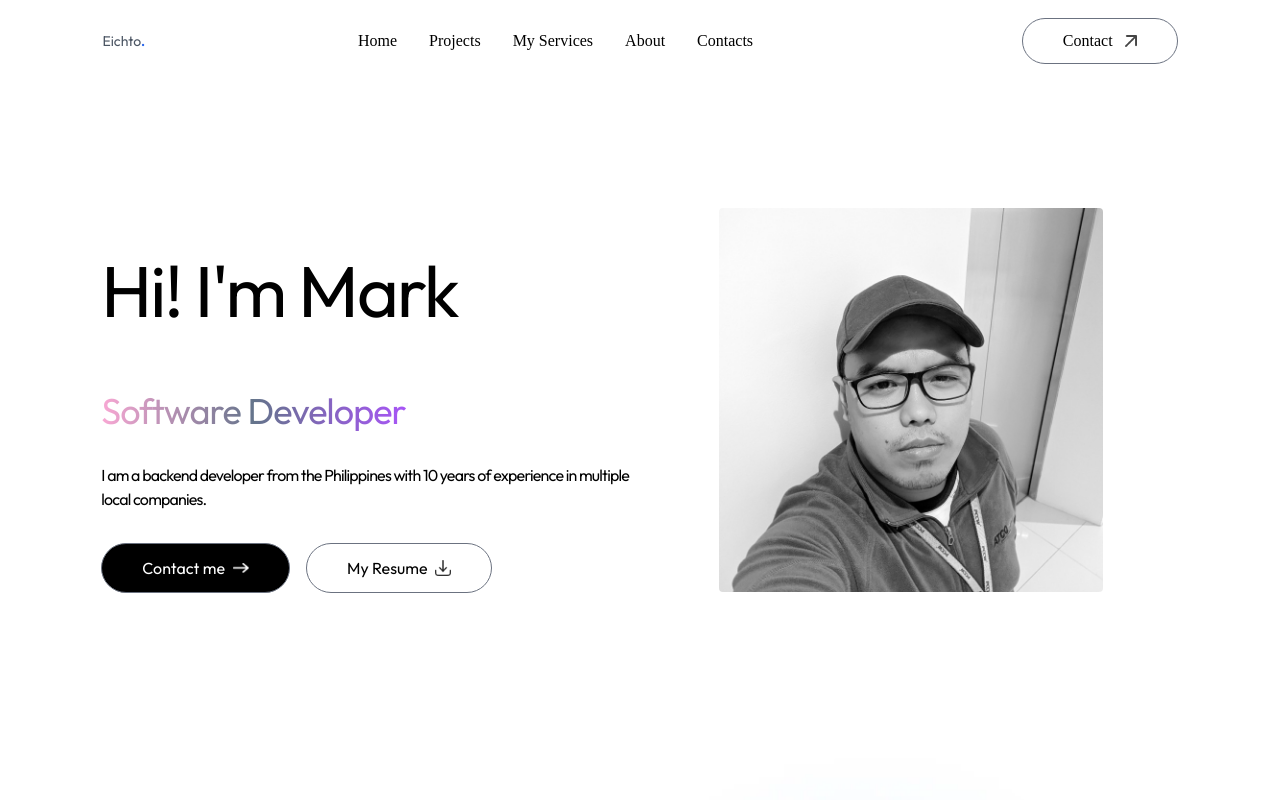
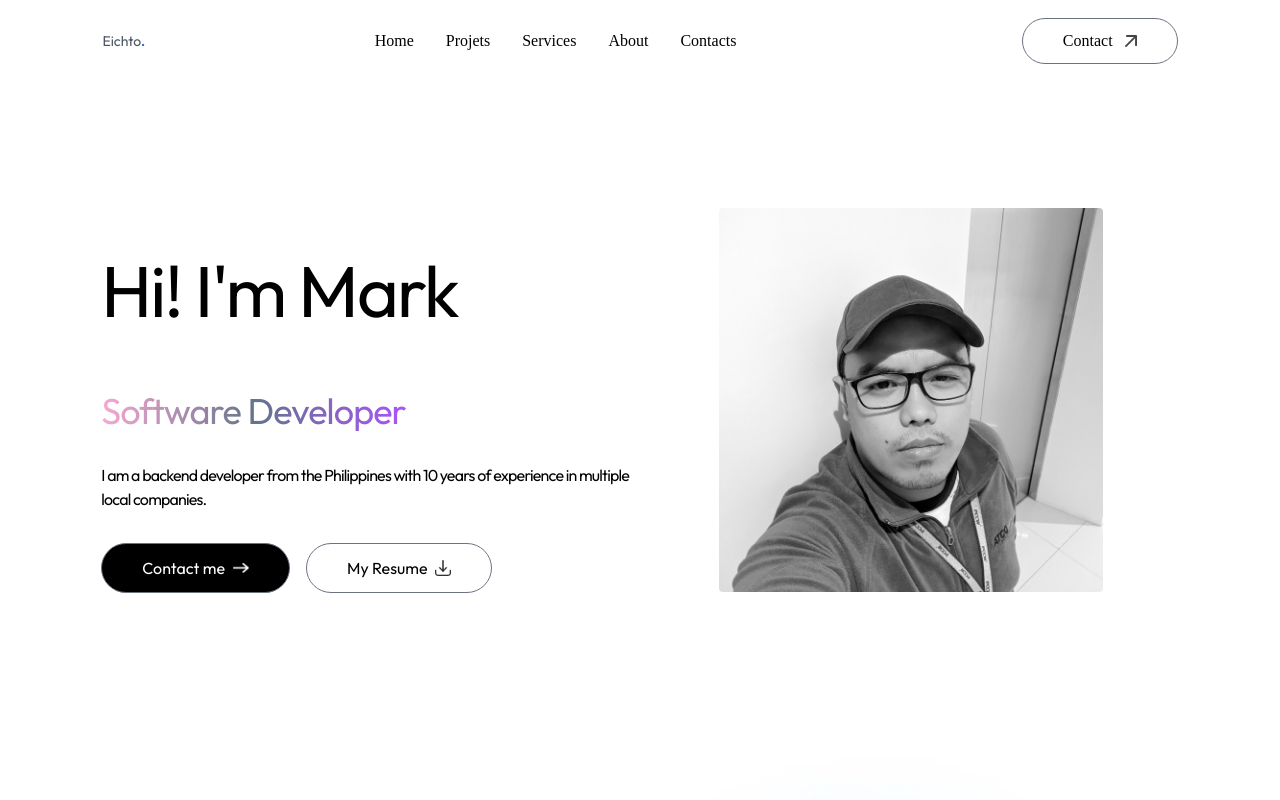
Before and after one commit to deveichto/deveichto.github.io, a Next.js app: page / in a window 1280 px wide. Shown: the top 800 px of the page. Built offline with nearby package versions, Linux system fonts and the light colour scheme; a web font is replaced by a local one.

Commit message:
remve NavLinks and Modified Header file

```diff
--- a/src/app/components/Header.tsx
+++ b/src/app/components/Header.tsx
@@ -1,7 +1,6 @@
 import Image from "next/image"
 import { assets } from "../assets/assets";
 import Link from "next/link";
-import NavLinks from "./_partials/NavLinks";
 
 const HeaderComp = () => {
     return (
@@ -16,11 +15,11 @@ const HeaderComp = () => {
                 </Link>
 
                 <ul className={`hidden md:flex items-center gp-8 lg:gap-8 rounded-full px-12 py-3`}>
-                    <NavLinks url="#top" className="">Home</NavLinks>
-                    <NavLinks url="#projects" className="">Projects</NavLinks>
-                    <NavLinks url="#services" className="">My Services</NavLinks>
-                    <NavLinks url="#about" className="">About</NavLinks>
-                    <NavLinks url="#contacts" className="">Contacts</NavLinks>
+                    <li><Link href="#top" className='font-Ovo'>Home</Link></li>
+                    <li><Link href="#projects" className='font-Ovo'>Projets</Link></li>
+                    <li><Link href="#services" className='font-Ovo'>Services</Link></li>
+                    <li><Link href="#about" className='font-Ovo'>About</Link></li>
+                    <li><Link href="#contacts" className='font-Ovo'>Contacts</Link></li>
                 </ul>
 
                 <div className="flex items-center gap-4">
--- a/src/app/components/_partials/NavLinks.tsx
+++ /dev/null
@@ -1,13 +0,0 @@
-import Link from "next/link"
-
-const NavLinks = ({
-    url,
-    className,
-    ...props
-}) => {
-    return (
-        <li><Link href={url} className={`${className} font-Ovo`} {...props} /></li>
-    )
-}
-
-export default NavLinks
```
